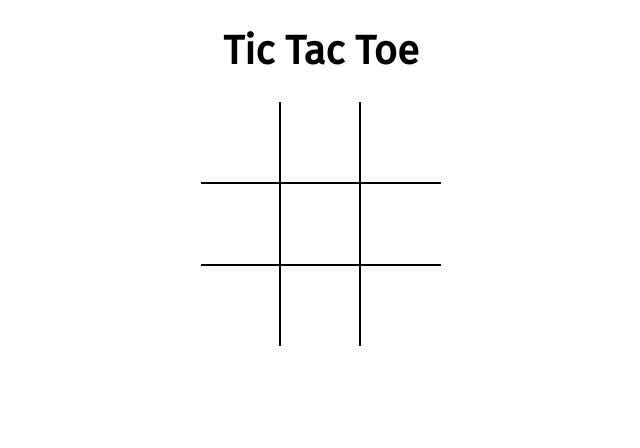
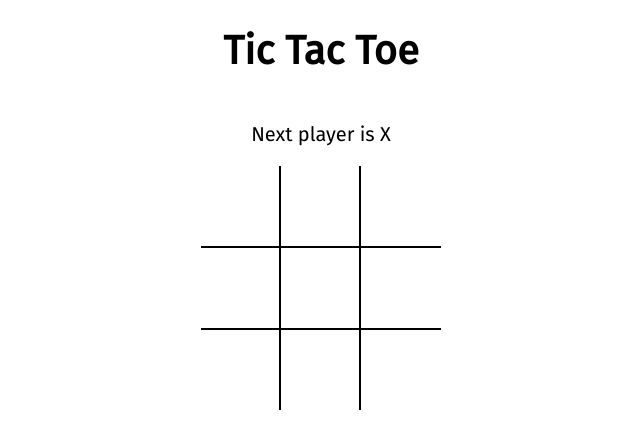
Before and after one commit to musab-momin/tictactoe, a React (Create React App) app: page / in a window 1280 px wide. Shown: the top 448 px of the page, without its empty margins (319-959 px from the left). Built offline with nearby package versions, Linux system fonts and the light colour scheme.

Commit message:
winner logic is done

```diff
--- a/src/App.js
+++ b/src/App.js
@@ -1,13 +1,40 @@
-import React from 'react';
+import React, {useState} from 'react';
 import Board from './components/Board';
+import { calculateWinner } from './helpers';
 import './styles/root.scss';
 
 
 function App() {
+
+  const [board, setBoard] = useState(Array(9).fill(null));
+  const [isXNext, setIsXNext] = useState(true); // to take a track of whether the player is X or O
+
+  const winner = calculateWinner(board)
+
+  const changeBoard = (position)=>{
+
+    // if there is already value present or we have winner so don't make change in state
+    if(board[position] || winner)
+      return;
+
+    // changing the state of at perticular index value
+    setBoard( prev =>{
+      return prev.map((square, pos)=>{
+        // if the position is same than change the value
+        if(pos === position)
+          return isXNext ? "X" : "O"
+
+        return square
+      })
+    });
+    setIsXNext(!isXNext)
+  }
+
   return(
     <main className='app'>
         <h1>Tic Tac Toe</h1>
-        <Board />
+        <p>{ winner ? `winner is ${winner}` : `${isXNext ? "Next player is X" : "Next player is O"}` }</p>
+        <Board board={ board } changeBoard={ changeBoard }  />
     </main>
   );
 }
--- a/src/components/Board.jsx
+++ b/src/components/Board.jsx
@@ -1,30 +1,9 @@
-import React, {useState} from 'react'
+import React from 'react'
 import Square from './Square'
 
-const Board = () => {
-
-  const [board, setBoard] = useState(Array(9).fill(null));
-  const [isXNext, setIsXNext] = useState(true); // to take a track of whether the player is X or O
+const Board = ({ board, changeBoard }) => {
 
 
-  const changeBoard = (position)=>{
-
-    // if there is already value present
-    if(board[position])
-      return;
-
-    // changing the state of at perticular index value
-    setBoard( prev =>{
-      return prev.map((square, pos)=>{
-        // if the position is same than change the value
-        if(pos === position)
-          return isXNext ? "X" : "O"
-
-        return square
-      })
-    });
-    setIsXNext(!isXNext)
-  }
 
   const constructBoard = (position)=>{
     return <Square value={board[position]} changeBoard={()=>changeBoard(position)}/>
--- /dev/null
+++ b/src/helpers.js
@@ -0,0 +1,19 @@
+export function calculateWinner(squares) {
+  const lines = [
+    [0, 1, 2],
+    [3, 4, 5],
+    [6, 7, 8],
+    [0, 3, 6],
+    [1, 4, 7],
+    [2, 5, 8],
+    [0, 4, 8],
+    [2, 4, 6],
+  ];
+  for (let i = 0; i < lines.length; i++) {
+    const [a, b, c] = lines[i];
+    if (squares[a] && squares[a] === squares[b] && squares[a] === squares[c]) {
+      return squares[a];
+    }
+  }
+  return null;
+}
```
